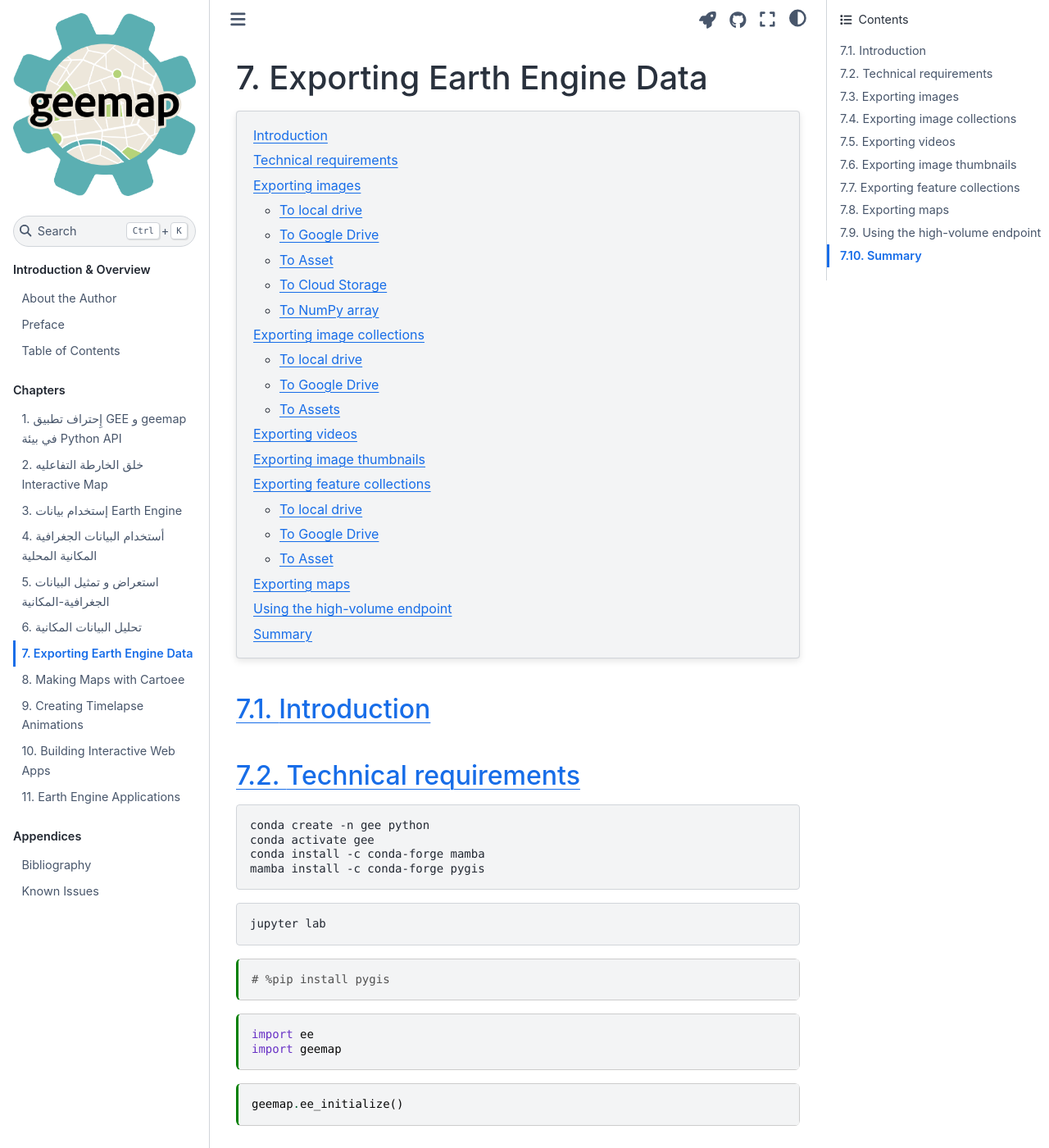
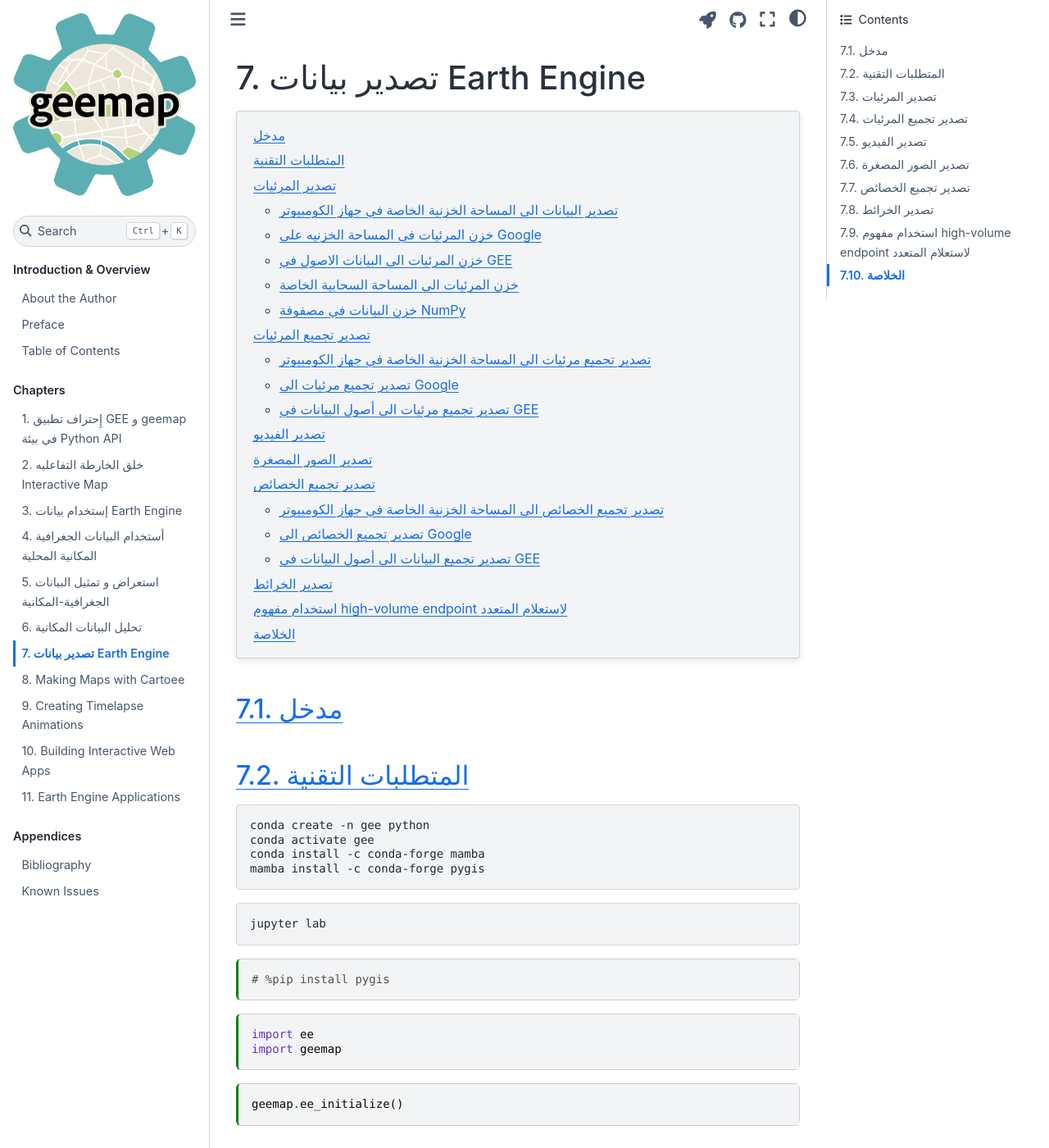
Before and after one commit to giswqs/geebook-arabic, a Jupyter Book: the page built from chapters/07_data_export.md, in a window 1280 px wide and 1400 px high. Shown: the whole window at 82% size. Built offline with Jupyter Book 1.0.4 settings and Sphinx 7.4.7 and the Sphinx Book theme 1.1.4, drawn with Linux system fonts in a browser that asks for light colours; some of the changed text lies outside the part shown.

Commit message:
Update 07_data_export.md

````diff
--- a/chapters/07_data_export.md
+++ b/chapters/07_data_export.md
@@ -11,18 +11,18 @@ kernelspec:
   name: python3
 ---
 
-# Exporting Earth Engine Data
+# تصدير بيانات Earth Engine
 
 ```{contents}
 :local:
 :depth: 2
 ```
 
-## Introduction
+## مدخل
 
 +++
 
-## Technical requirements
+## المتطلبات التقنية
 
 ```bash
 conda create -n gee python
@@ -48,7 +48,7 @@ import geemap
 geemap.ee_initialize()
 ```
 
-## Exporting images
+## تصدير المرئيات
 
 ```{code-cell} ipython3
 Map = geemap.Map()
@@ -72,7 +72,7 @@ Map.addLayer(fc.style(**style), {}, 'ROI')
 Map
 ```
 
-### To local drive
+### تصدير البيانات الى المساحة الخزنية الخاصة في جهاز الكومبيوتر
 
 ```{code-cell} ipython3
 geemap.ee_export_image(image, filename="landsat.tif", scale=30, region=region)
@@ -116,7 +116,7 @@ geemap.download_ee_image_tiles(
 )
 ```
 
-### To Google Drive
+### خزن المرئيات في المساحة الخزنيه على Google
 
 ```{code-cell} ipython3
 geemap.ee_export_image_to_drive(
@@ -124,7 +124,7 @@ geemap.ee_export_image_to_drive(
 )
 ```
 
-### To Asset
+### خزن المرئيات الى البيانات الاصول في GEE
 
 ```{code-cell} ipython3
 assetId = 'landsat_sfo'
@@ -133,7 +133,7 @@ geemap.ee_export_image_to_asset(
 )
 ```
 
-### To Cloud Storage
+### خزن المرئيات الى المساحة السحابية الخاصة
 
 ```{code-cell} ipython3
 bucket = 'your-bucket'
@@ -142,7 +142,7 @@ geemap.ee_export_image_to_cloud_storage(
 )
 ```
 
-### To NumPy array
+### خزن البيانات في مصفوفة NumPy
 
 ```{code-cell} ipython3
 region = ee.Geometry.BBox(-122.5003, 37.7233, -122.3410, 37.8026)
@@ -161,7 +161,7 @@ plt.imshow(rgb_img_test)
 plt.show()
 ```
 
-## Exporting image collections
+## تصدير تجميع المرئيات
 
 ```{code-cell} ipython3
 point = ee.Geometry.Point(-99.2222, 46.7816)
@@ -177,26 +177,26 @@ collection = (
 collection.aggregate_array('system:index').getInfo()
 ```
 
-### To local drive
+### تصدير تجميع مرئيات الى المساحة الخزنية الخاصة في جهاز الكومبيوتر
 
 ```{code-cell} ipython3
 out_dir = 'Downloads'
 geemap.ee_export_image_collection(collection, out_dir=out_dir, scale=10)
 ```
 
-### To Google Drive
+### تصدير تجميع مرئيات الى Google
 
 ```{code-cell} ipython3
 geemap.ee_export_image_collection_to_drive(collection, folder='export', scale=10)
 ```
 
-### To Assets
+### تصدير تجميع مرئيات الى أصول البيانات في GEE
 
 ```{code-cell} ipython3
 geemap.ee_export_image_collection_to_asset(collection, scale=10)
 ```
 
-## Exporting videos
+## تصدير الفيديو
 
 ```{code-cell} ipython3
 collection = (
@@ -217,7 +217,7 @@ geemap.ee_export_video_to_drive(
 )
 ```
 
-## Exporting image thumbnails
+## تصدير الصور المصغرة
 
 ```{code-cell} ipython3
 roi = ee.Geometry.Point([-122.44, 37.75])
@@ -267,7 +267,7 @@ geemap.get_image_collection_thumbnails(
 )
 ```
 
-## Exporting feature collections
+## تصدير تجميع الخصائص
 
 ```{code-cell} ipython3
 Map = geemap.Map()
@@ -282,7 +282,7 @@ Map
 
 +++
 
-### To local drive
+### تصدير تجميع الخصائص الى المساحة الخزنية الخاصة في جهاز الكومبيوتر
 
 ```{code-cell} ipython3
 geemap.ee_to_shp(fc, filename='europe.shp', selectors=None)
@@ -310,7 +310,7 @@ df = geemap.ee_to_df(fc)
 df
 ```
 
-### To Google Drive
+### تصدير تجميع الخصائص الى Google
 
 ```{code-cell} ipython3
 geemap.ee_export_vector_to_drive(
@@ -318,13 +318,13 @@ geemap.ee_export_vector_to_drive(
 )
 ```
 
-### To Asset
+### تصدير تجميع البيانات الى أصول البيانات في GEE
 
 ```{code-cell} ipython3
 geemap.ee_export_vector_to_asset(fc, description='Exporting Europe', assetId='europe')
 ```
 
-## Exporting maps
+## تصدير الخرائط
 
 ```{code-cell} ipython3
 Map = geemap.Map()
@@ -344,7 +344,7 @@ Map.to_html(
 )
 ```
 
-## Using the high-volume endpoint
+## استخدام مفهوم  high-volume endpoint لاستعلام المتعدد
 
 ```{code-cell} ipython3
 import ee
@@ -488,4 +488,4 @@ Map
 geemap.ee_to_shp(Map.data, filename='points.shp')
 ```
 
-## Summary
+## الخلاصة
````
